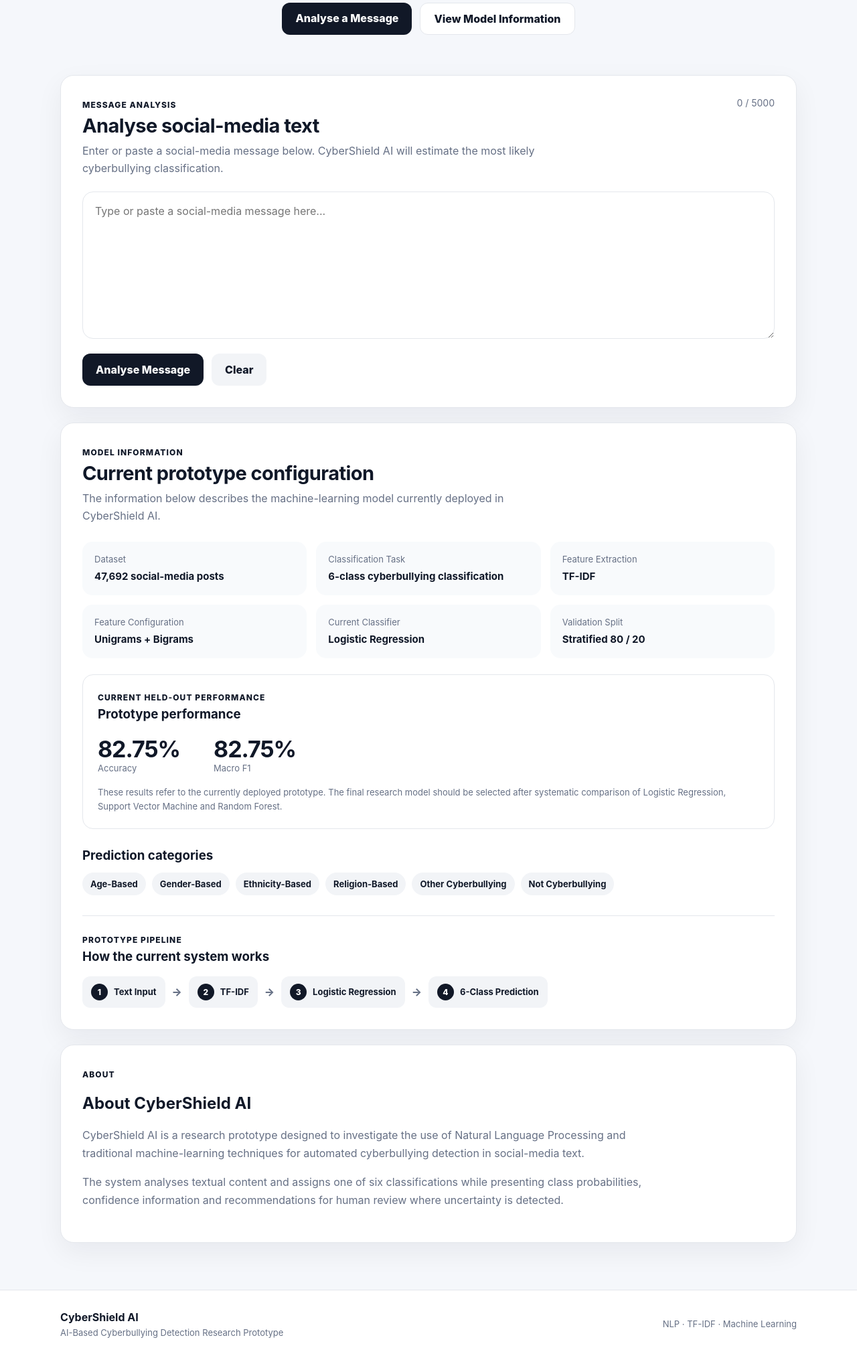
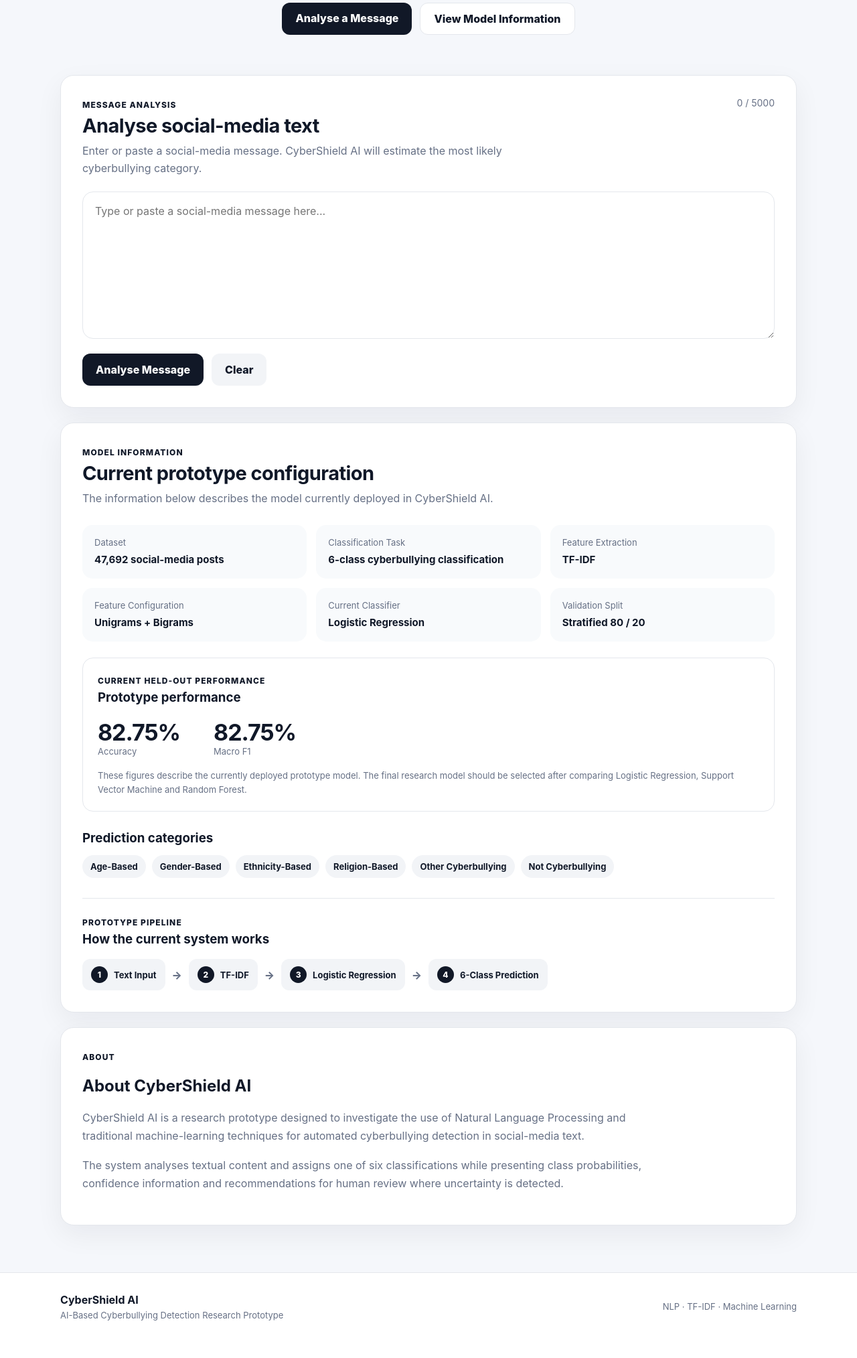
Before and after one commit to Kholofelo-kga/CyberShield-AI, a Python web app: template templates/index.html in a window 1280 px wide. Shown: the part 412-2440 px from the top of the page at 67% size. After the commit the page ends 2384 px from the top, so only its background shows below. Run offline with Jinja, Linux system fonts and the light colour scheme; the template is opened without the code that fills it, so the values that code supplies are empty.

Commit message:
Update index.html

```diff
--- a/templates/index.html
+++ b/templates/index.html
@@ -1,5 +1,6 @@
 <!DOCTYPE html>
 <html lang="en">
+
 <head>
     <meta charset="UTF-8">
     <meta name="viewport" content="width=device-width, initial-scale=1.0">
@@ -14,25 +15,50 @@
 
 <body>
 
-    <!-- NAVIGATION -->
+    <!-- TOP NAVIGATION -->
     <header class="navbar">
 
         <div class="nav-container">
 
             <a href="#home" class="brand">
-                <div class="brand-icon">CS</div>
 
-                <div>
-                    <strong>CyberShield AI</strong>
-                    <span>Research Prototype</span>
+                <div class="brand-icon">
+                    CS
                 </div>
+
+                <div class="brand-text">
+
+                    <strong>
+                        CyberShield AI
+                    </strong>
+
+                    <span>
+                        Research Prototype
+                    </span>
+
+                </div>
+
             </a>
 
-            <nav>
-                <a href="#home">Home</a>
-                <a href="#analyse">Analyse</a>
-                <a href="#model-info">Model Info</a>
-                <a href="#about">About</a>
+
+            <nav class="nav-links">
+
+                <a href="#home">
+                    Home
+                </a>
+
+                <a href="#analyse">
+                    Analyse
+                </a>
+
+                <a href="#model-info">
+                    Model Info
+                </a>
+
+                <a href="#about">
+                    About
+                </a>
+
             </nav>
 
         </div>
@@ -43,7 +69,10 @@
     <main>
 
         <!-- HERO -->
-        <section id="home" class="hero">
+        <section
+            id="home"
+            class="hero"
+        >
 
             <div class="hero-badge">
                 AI + NLP RESEARCH PROTOTYPE
@@ -54,17 +83,24 @@
             </h1>
 
             <p class="hero-subtitle">
-                Intelligent cyberbullying detection for social-media text
-                using Natural Language Processing and machine learning.
+                Intelligent cyberbullying detection for social-media
+                text using Natural Language Processing and
+                machine learning.
             </p>
 
             <div class="hero-actions">
 
-                <a href="#analyse" class="primary-link">
+                <a
+                    href="#analyse"
+                    class="primary-link"
+                >
                     Analyse a Message
                 </a>
 
-                <a href="#model-info" class="secondary-link">
+                <a
+                    href="#model-info"
+                    class="secondary-link"
+                >
                     View Model Information
                 </a>
 
@@ -75,7 +111,7 @@
 
         <div class="container">
 
-            <!-- ANALYSIS -->
+            <!-- ANALYSIS CARD -->
             <section
                 id="analyse"
                 class="card analyse-card"
@@ -84,6 +120,7 @@
                 <div class="section-header">
 
                     <div>
+
                         <span class="eyebrow">
                             MESSAGE ANALYSIS
                         </span>
@@ -93,13 +130,18 @@
                         </h2>
 
                         <p>
-                            Enter or paste a social-media message below.
-                            CyberShield AI will estimate the most likely
-                            cyberbullying classification.
+                            Enter or paste a social-media message.
+                            CyberShield AI will estimate the most
+                            likely cyberbullying category.
                         </p>
+
                     </div>
 
-                    <span id="counter" class="counter">
+
+                    <span
+                        id="counter"
+                        class="counter"
+                    >
                         0 / 5000
                     </span>
 
@@ -123,6 +165,7 @@
                         Analyse Message
                     </button>
 
+
                     <button
                         id="clearBtn"
                         class="btn-secondary"
@@ -141,7 +184,7 @@
             </section>
 
 
-            <!-- RESULT -->
+            <!-- RESULT CARD -->
             <section
                 id="resultCard"
                 class="card result-card hidden"
@@ -185,12 +228,14 @@
                         </div>
 
                         <div>
+
                             <span>
                                 Classification
                             </span>
 
                             <strong id="category">
                             </strong>
+
                         </div>
 
                     </div>
@@ -203,12 +248,14 @@
                         </div>
 
                         <div>
+
                             <span>
                                 Confidence
                             </span>
 
                             <strong id="confidence">
                             </strong>
+
                         </div>
 
                     </div>
@@ -221,12 +268,14 @@
                         </div>
 
                         <div>
+
                             <span>
                                 Recommended Action
                             </span>
 
                             <strong id="recommendation">
                             </strong>
+
                         </div>
 
                     </div>
@@ -234,12 +283,13 @@
                 </div>
 
 
-                <!-- CONFIDENCE -->
+                <!-- CONFIDENCE BAR -->
                 <div class="confidence-section">
 
                     <div class="confidence-heading">
 
                         <div>
+
                             <span class="eyebrow">
                                 CONFIDENCE
                             </span>
@@ -247,7 +297,9 @@
                             <h3>
                                 Prediction confidence
                             </h3>
+
                         </div>
+
 
                         <strong
                             id="confidenceLarge"
@@ -271,7 +323,7 @@
                 </div>
 
 
-                <!-- UNCERTAINTY -->
+                <!-- UNCERTAINTY BOX -->
                 <div
                     id="uncertaintyBox"
                     class="uncertainty-box hidden"
@@ -280,6 +332,7 @@
                     <div class="uncertainty-icon">
                         !
                     </div>
+
 
                     <div>
 
@@ -297,9 +350,9 @@
                         </p>
 
                         <p>
-                            Because these probabilities are relatively close,
-                            a human moderator should review the message before
-                            a final decision is made.
+                            Because these probabilities are relatively
+                            close, a human moderator should review the
+                            message before a final decision is made.
                         </p>
 
                     </div>
@@ -307,7 +360,7 @@
                 </div>
 
 
-                <!-- SCORES -->
+                <!-- ALL PROBABILITIES -->
                 <div class="scores-section">
 
                     <span class="eyebrow">
@@ -326,6 +379,7 @@
                 </div>
 
 
+                <!-- DISCLAIMER -->
                 <div class="result-disclaimer">
 
                     <strong>
@@ -333,9 +387,10 @@
                     </strong>
 
                     <p>
-                        This system provides a machine-learning prediction
-                        and should not be treated as a final moderation decision.
-                        Flagged or uncertain content should be reviewed by
+                        This system provides a machine-learning
+                        prediction and should not be treated as a
+                        final moderation decision. Flagged or
+                        uncertain content should be reviewed by
                         a human moderator.
                     </p>
 
@@ -363,8 +418,8 @@
                         </h2>
 
                         <p>
-                            The information below describes the machine-learning
-                            model currently deployed in CyberShield AI.
+                            The information below describes the model
+                            currently deployed in CyberShield AI.
                         </p>
 
                     </div>
@@ -454,9 +509,8 @@
                 </div>
 
 
+                <!-- PERFORMANCE -->
                 <div class="performance-box">
-
-                    <div>
 
                     <span class="eyebrow">
                         CURRENT HELD-OUT PERFORMANCE
@@ -465,8 +519,6 @@
                     <h3>
                         Prototype performance
                     </h3>
-
-                    </div>
 
 
                     <div class="performance-grid">
@@ -500,15 +552,17 @@
 
 
                     <p class="performance-note">
-                        These results refer to the currently deployed prototype.
-                        The final research model should be selected after
-                        systematic comparison of Logistic Regression,
-                        Support Vector Machine and Random Forest.
+                        These figures describe the currently
+                        deployed prototype model. The final research
+                        model should be selected after comparing
+                        Logistic Regression, Support Vector Machine
+                        and Random Forest.
                     </p>
 
                 </div>
 
 
+                <!-- CLASSES -->
                 <div class="class-section">
 
                     <h3>
@@ -547,6 +601,7 @@
                 </div>
 
 
+                <!-- PIPELINE -->
                 <div class="pipeline-section">
 
                     <span class="eyebrow">
@@ -561,35 +616,69 @@
                     <div class="pipeline">
 
                         <div class="pipeline-step">
-                            <span>1</span>
-                            <strong>Text Input</strong>
+
+                            <span>
+                                1
+                            </span>
+
+                            <strong>
+                                Text Input
+                            </strong>
+
                         </div>
+
 
                         <div class="pipeline-arrow">
                             →
                         </div>
 
+
                         <div class="pipeline-step">
-                            <span>2</span>
-                            <strong>TF-IDF</strong>
+
+                            <span>
+                                2
+                            </span>
+
+                            <strong>
+                                TF-IDF
+                            </strong>
+
                         </div>
+
 
                         <div class="pipeline-arrow">
                             →
                         </div>
 
+
                         <div class="pipeline-step">
-                            <span>3</span>
-                            <strong>Logistic Regression</strong>
+
+                            <span>
+                                3
+                            </span>
+
+                            <strong>
+                                Logistic Regression
+                            </strong>
+
                         </div>
+
 
                         <div class="pipeline-arrow">
                             →
                         </div>
 
+
                         <div class="pipeline-step">
-                            <span>4</span>
-                            <strong>6-Class Prediction</strong>
+
+                            <span>
+                                4
+                            </span>
+
+                            <strong>
+                                6-Class Prediction
+                            </strong>
+
                         </div>
 
                     </div>
@@ -614,17 +703,19 @@
                 </h2>
 
                 <p>
-                    CyberShield AI is a research prototype designed to investigate
-                    the use of Natural Language Processing and traditional
-                    machine-learning techniques for automated cyberbullying
-                    detection in social-media text.
+                    CyberShield AI is a research prototype designed
+                    to investigate the use of Natural Language
+                    Processing and traditional machine-learning
+                    techniques for automated cyberbullying detection
+                    in social-media text.
                 </p>
 
                 <p>
-                    The system analyses textual content and assigns one of six
-                    classifications while presenting class probabilities,
-                    confidence information and recommendations for human review
-                    where uncertainty is detected.
+                    The system analyses textual content and assigns
+                    one of six classifications while presenting
+                    class probabilities, confidence information and
+                    recommendations for human review where
+                    uncertainty is detected.
                 </p>
 
             </section>
@@ -653,9 +744,7 @@
 
 
             <div class="footer-note">
-
                 NLP · TF-IDF · Machine Learning
-
             </div>
 
         </div>
@@ -668,4 +757,5 @@
     ></script>
 
 </body>
+
 </html>
```
Lines whose indentation alone changed are shown as unchanged.
